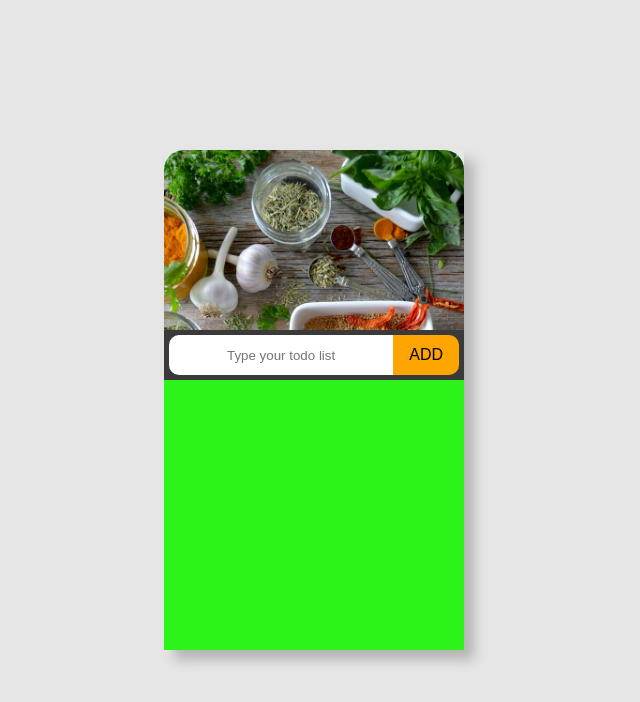
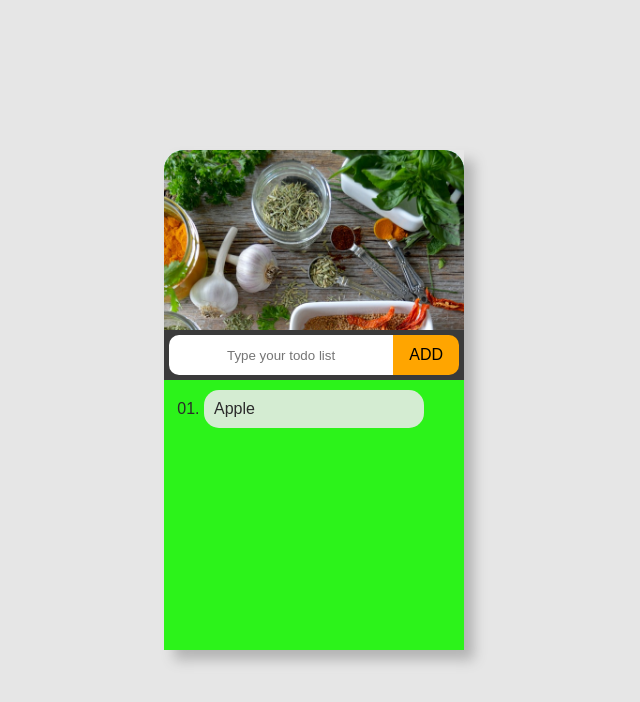
Before and after one commit to LALIT-SEKHAR/todo, a plain HTML site: page index.html in a window 1280 px wide. Shown: the whole page, without its empty margins (326-966 px from the left). Drawn offline with Linux system fonts and the light colour scheme.

Commit message:
new branch [deletelist]

```diff
--- a/index.html
+++ b/index.html
@@ -17,6 +17,7 @@
             </div>
             <div class="lists">
                 <ul id="ullist">
+                    <li>Apple</li>
                 </ul>
             </div>
         </article>
```
